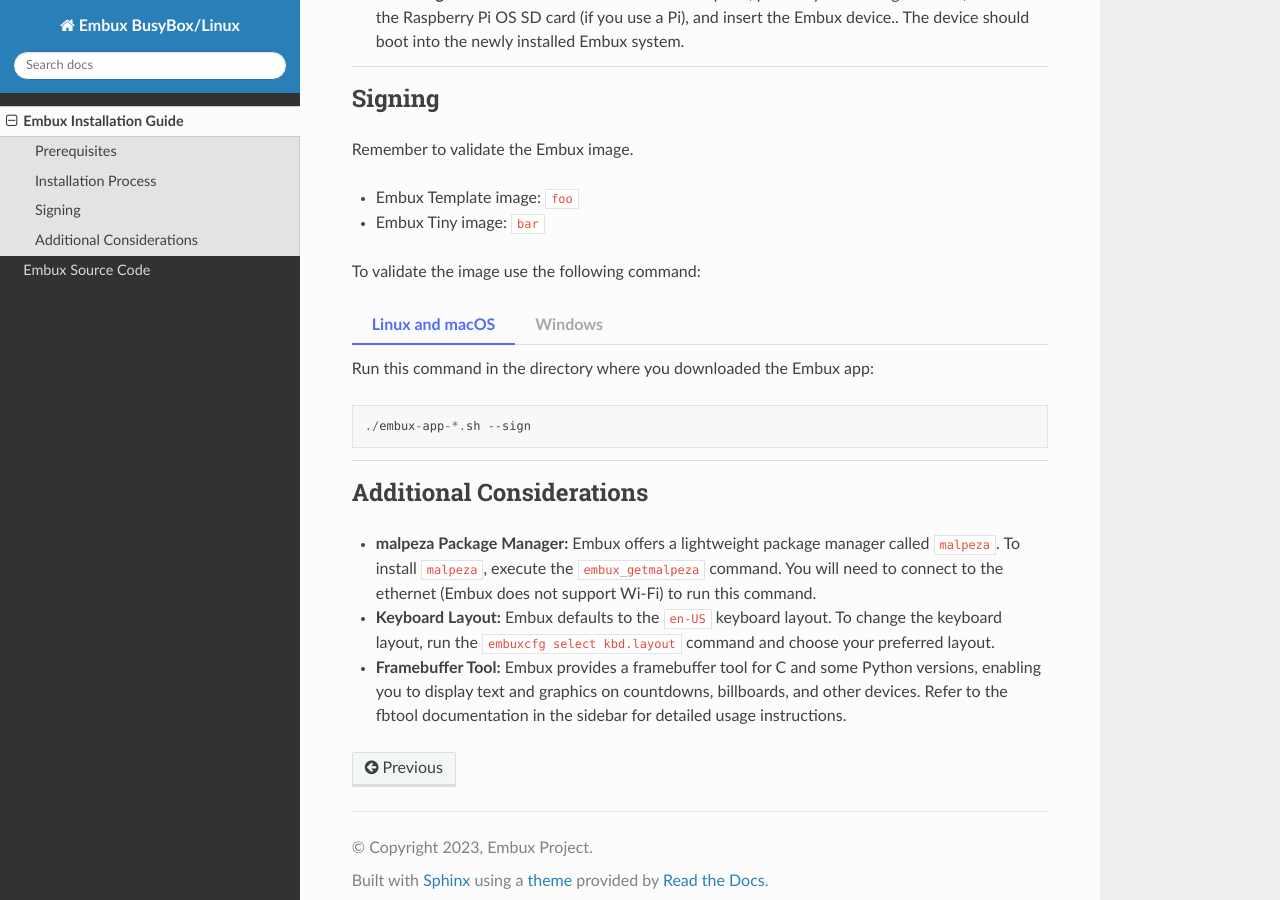
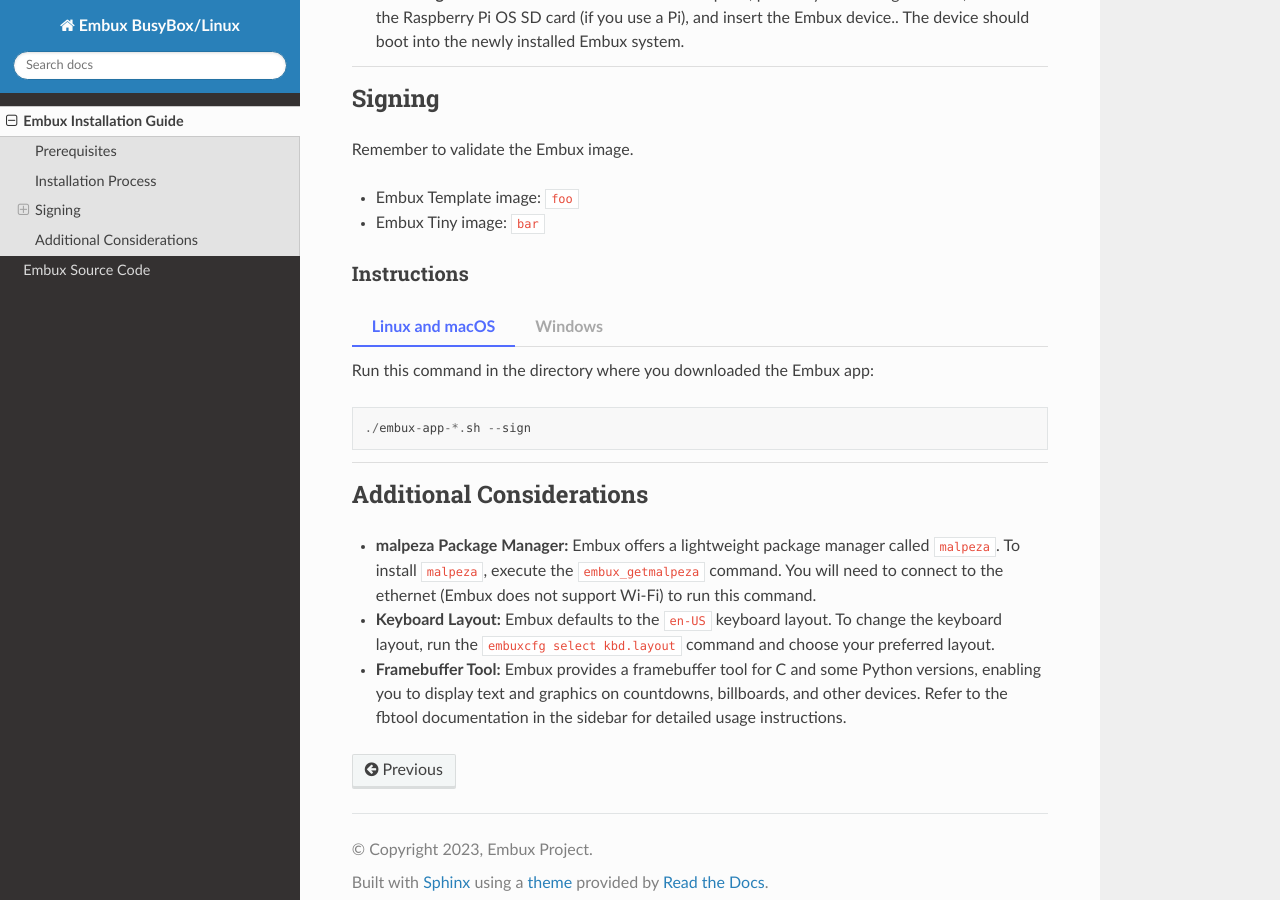
Before and after one commit to embuxLinux/embuxlinux.github.io, a Sphinx documentation site: the page built from source/install.md, in a window 1280 px wide and 900 px high, scrolled down 1396 px. Built offline with Sphinx 7.4.7 and the Read the Docs theme 2.0.0, drawn with Linux system fonts in a browser that asks for light colours.

Commit message:
Update install.md

```diff
--- a/source/install.md
+++ b/source/install.md
@@ -80,7 +80,7 @@
 * Embux Template image: `foo`
 * Embux Tiny image: `bar`
 
-To validate the image use the following command:
+### Instructions
 
 ::::{tab-set}
 
```
